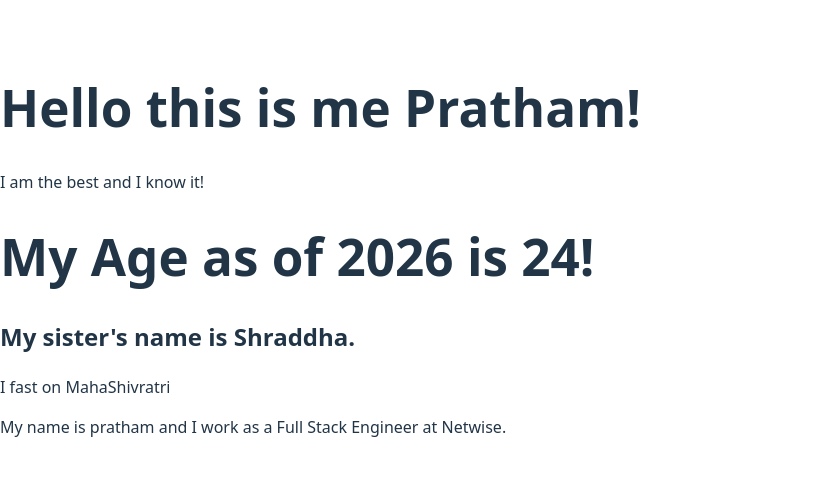
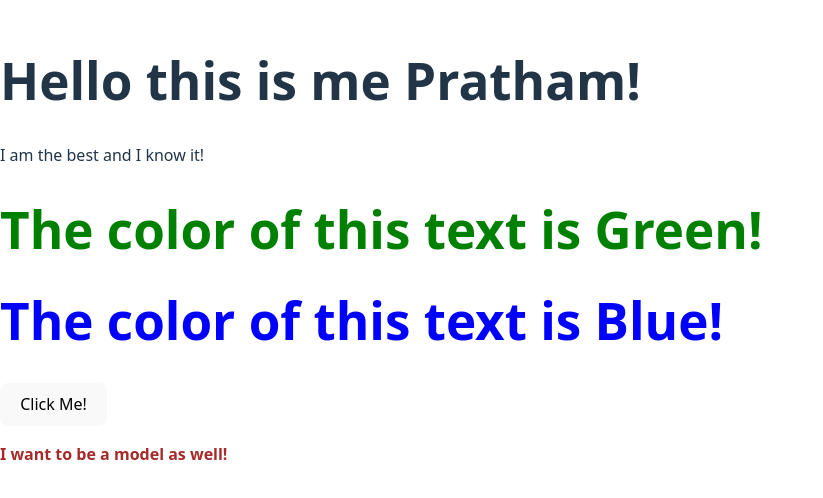
Before and after one commit to pratham2707/react-practice, a React (Vite) app: page / in a window 1280 px wide. Shown: the part 150-648 px from the top of the page, without its empty margins (0-823 px from the left). Built offline with nearby package versions, Linux system fonts and the light colour scheme.

Commit message:
Worked on React Attributes

```diff
--- a/package.json
+++ b/package.json
@@ -22,6 +22,7 @@
     "eslint-plugin-react-hooks": "^7.0.1",
     "eslint-plugin-react-refresh": "^0.4.24",
     "globals": "^16.5.0",
+    "sass-embedded": "^1.97.3",
     "vite": "^8.0.0-beta.13"
   },
   "overrides": {
--- a/src/App.jsx
+++ b/src/App.jsx
@@ -1,15 +1,23 @@
-import MyAge from "./Components/Expressions/Expression.jsx"
-import MySister from "./Components/Expressions/Variable.jsx"
-import Festival from "./Components/Expressions/Function.jsx"
-import MyObject from "./Components/Expressions/ObjectProperties.jsx"
+// import MyAge from "./Components/Expressions/Expression.jsx"
+// import MySister from "./Components/Expressions/Variable.jsx"
+// import Festival from "./Components/Expressions/Function.jsx"
+// import MyObject from "./Components/Expressions/ObjectProperties.jsx"
+
+import ClassName from "./Components/Variables/ClassName.jsx"
+import EventListner from "./Components/Variables/EventListners.jsx"
+import StyleAttribute from "./Components/Variables/StyleAttribute.jsx"
 
 function App() {
   return (
     <>
-      <MyAge />
+      {/* All Related to Expressions */}
+      {/* <MyAge />
       <MySister />
       <Festival />
-      <MyObject />
+      <MyObject /> */}
+      <ClassName />
+      <EventListner />
+      <StyleAttribute />
     </>
   )
 }
--- /dev/null
+++ b/src/Components/Variables/ClassName.jsx
@@ -0,0 +1,13 @@
+import "./index.scss"
+
+function ClassName() {
+    const x = "secondTextColor";
+    return (
+        <>
+            <h1 className="headerColor">The color of this text is Green!</h1>
+            <h1 className={x}>The color of this text is Blue!</h1>
+        </>
+    )
+}
+
+export default ClassName;
--- /dev/null
+++ b/src/Components/Variables/EventListners.jsx
@@ -0,0 +1,9 @@
+function EventListner() {
+    const myFunc = () => {
+        alert("Hey, you clicked me!")
+    }
+    return (
+        <button onClick={myFunc}>Click Me!</button>
+    )
+}
+export default EventListner;
--- /dev/null
+++ b/src/Components/Variables/StyleAttribute.jsx
@@ -0,0 +1,13 @@
+function StyleAttribute() {
+    const myStyles = {
+        color: 'brown',
+        fontSize: '16px',
+        fontWeight: 'bold',
+    }
+    return (
+        <>
+            <p style={myStyles}>I want to be a model as well!</p>
+        </>
+    )
+}
+export default StyleAttribute;
--- /dev/null
+++ b/src/Components/Variables/index.scss
@@ -0,0 +1,7 @@
+.headerColor {
+    color: green;
+}
+
+.secondTextColor {
+    color: blue;
+}
```
Also changed, not shown: 1 other file (tests, documents, lock files or other folders).
